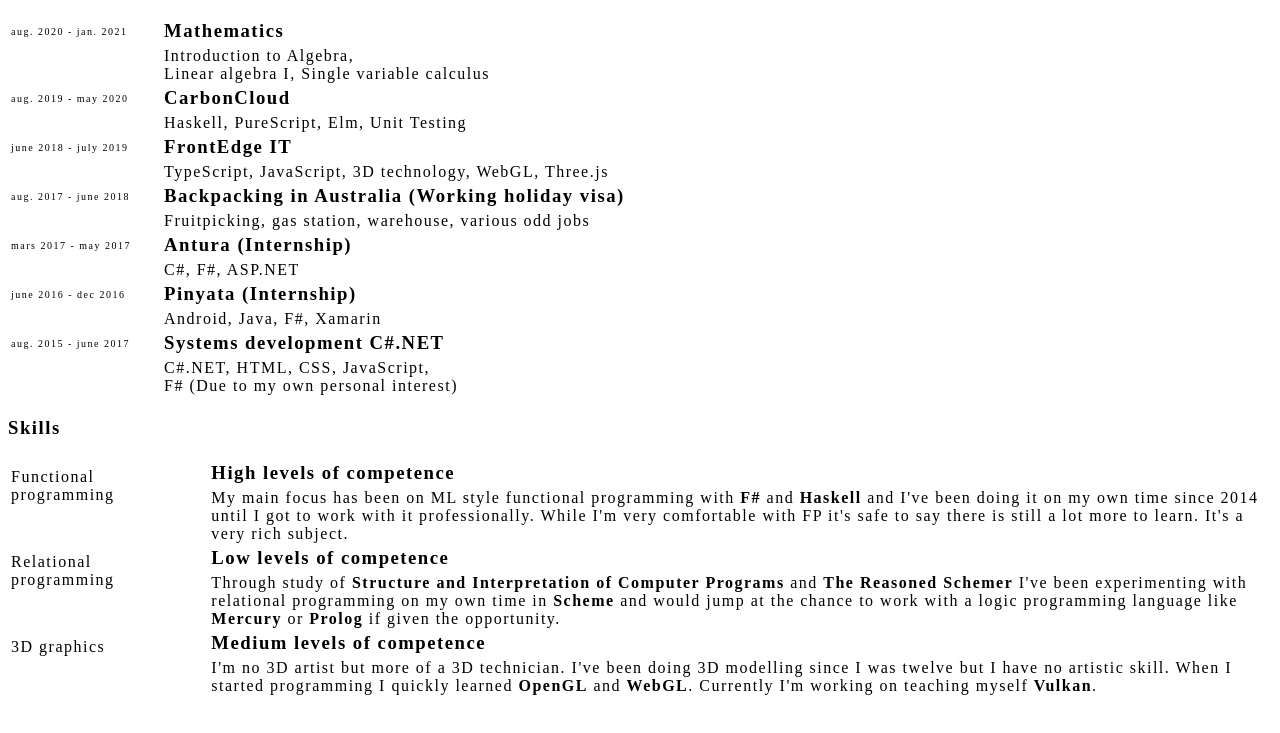
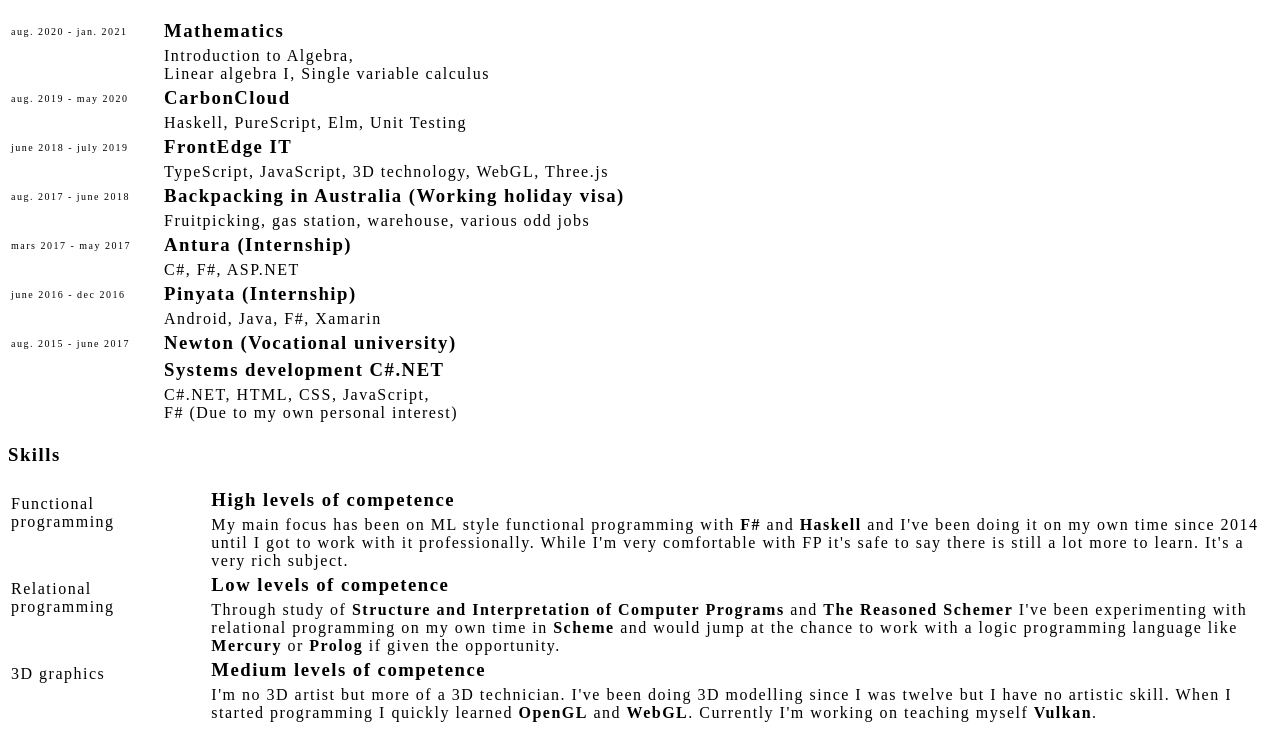
Before and after one commit to bjornkihlberg/CV, a plain HTML site: page docs/index.html in a window 1280 px wide. Shown: the part 87-820 px from the top of the page. Drawn offline with Linux system fonts and the light colour scheme.

Commit message:
clarify experience

```diff
--- a/docs/index.html
+++ b/docs/index.html
@@ -122,6 +122,7 @@
         <tr>
             <td>aug. 2015 - june 2017</td>
             <td>
+                <h3>Newton (Vocational university)</h3>
                 <h3>Systems development C#.NET</h3>
                 C#.NET, HTML, CSS, JavaScript,
                 <br>
```
